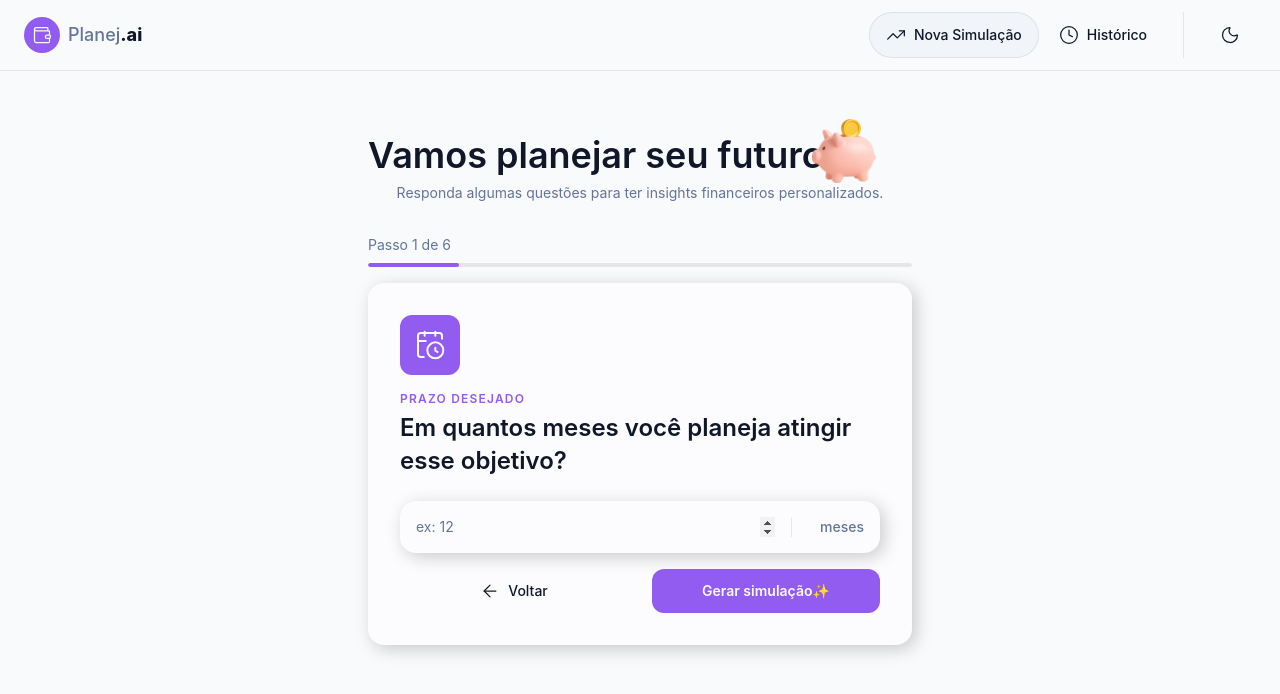
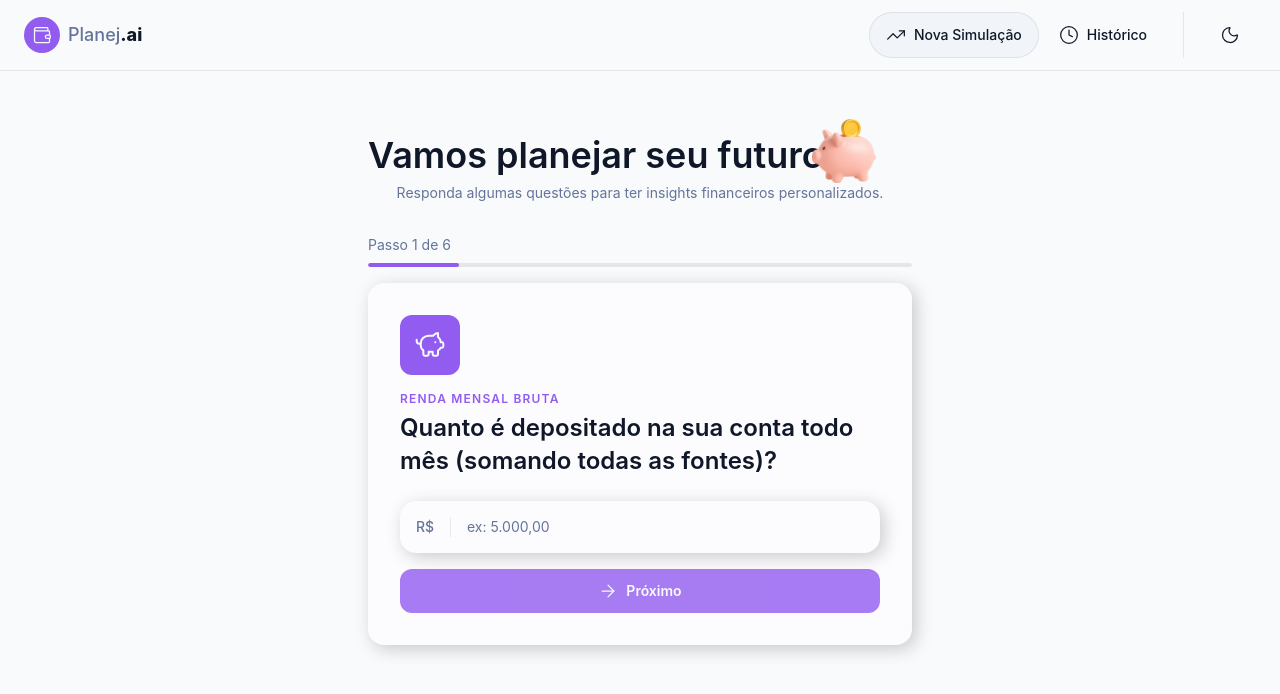
Before and after one commit to AlbericoJr/planejai, a React (Vite) app: page / in a window 1280 px wide. Shown: the top 694 px of the page. Built offline with nearby package versions, Linux system fonts and the light colour scheme.

Commit message:
Implementando a Navegação entre as Etapas do Formulário

```diff
--- a/src/components/features/Simulation/Form.tsx
+++ b/src/components/features/Simulation/Form.tsx
@@ -1,4 +1,4 @@
-// import { PiggyBank } from "lucide-react";
+import { useState } from "react";
 
 import { simulationFormSteps } from "@/data/simulation";
 
@@ -8,14 +8,35 @@
 
 export function SimulationForm() {
 
-  const currentStep = simulationFormSteps[5];
+  const [currentStepIndex, setCurrentStepIndex] = useState(0)
+  const totalSteps = simulationFormSteps.length
+  const currentStep = simulationFormSteps[currentStepIndex];
+
+  const handleNextStep = () => {
+    if (currentStepIndex + 1 > totalSteps - 1) {
+      return
+    }
+
+    setCurrentStepIndex((prev) => prev + 1)
+  }
+
+  const handlePreviousStep = () => {
+    if (currentStepIndex === 0) {
+      return
+    }
+
+    setCurrentStepIndex((prev) => prev - 1)
+  }
 
   return (
     <>
-      <StepProgress currentStep={1} totalSteps={6} />
+      <StepProgress currentStep={currentStepIndex + 1} totalSteps={totalSteps} />
       <FormStep
         key={currentStep.id}
         {...currentStep}
+        onBack={handlePreviousStep}
+        onNext={handleNextStep}
+        hideBackButton={currentStepIndex === 0}
       />
     </>
   )
--- a/src/components/features/Simulation/FormStep.tsx
+++ b/src/components/features/Simulation/FormStep.tsx
@@ -1,7 +1,8 @@
-import { ArrowLeft, ArrowRight, type LucideIcon } from 'lucide-react'
+import { ArrowLeft, ArrowRight, type LucideIcon } from "lucide-react"
+import { type SyntheticEvent,useState } from "react"
 
-import Button from '@/components/shared/Button'
-import { Input, type InputProps } from '@/components/shared/Input'
+import Button from "@/components/shared/Button"
+import { Input, type InputProps } from "@/components/shared/Input"
 
 
 export interface FormStepProps {
@@ -16,17 +17,43 @@
   }
 }
 
+interface ActionsButtonsProps {
+  onBack: () => void
+  onNext: () => void
+  hideBackButton?: boolean
+}
+
 export function FormStep({
   icon: Icon,
   title,
   question,
   inputProps,
   submitButtonProps,
-}: FormStepProps) {
+  hideBackButton,
+  onBack,
+  onNext,
+}: FormStepProps & ActionsButtonsProps) {
+  const [inputValue, setInputValue] = useState("")
+
+  const handleSubmit = (e: SyntheticEvent<HTMLFormElement>) => {
+    e.preventDefault()
+
+    if (!inputValue) {
+      return
+    }
+
+    onNext()
+  }
+
   return (
     <div className="bg-card rounded-2xl p-6 shadow-[4px_4px_18px_0px_rgba(0,0,0,0.2)] sm:p-8">
       <div className="bg-primary mb-4 flex h-15 w-15 items-center justify-center rounded-xl">
-        <Icon size={32} className="text-primary-foreground" />
+        <Icon
+          size={
+            32
+          }
+          className="text-primary-foreground"
+        />
       </div>
       <h2 className="text-primary mb-1 text-xs font-semibold tracking-widest uppercase">
         {title}
@@ -34,27 +61,63 @@
       <h3 className="text-foreground mb-6 text-xl leading-snug font-semibold sm:text-2xl">
         {question}
       </h3>
-      <form className="flex flex-col gap-4">
-        <Input {...inputProps} />
+      <form
+        onSubmit={
+          handleSubmit
+        }
+        className="flex flex-col gap-4"
+      >
+        <Input
+          {...inputProps}
+          value={
+            inputValue
+          }
+          onChange={(
+            e,
+          ) =>
+            setInputValue(
+              e
+                .target
+                .value,
+            )
+          }
+        />
 
         <div className="flex flex-col gap-3 sm:flex-row sm:gap-6">
+          {!hideBackButton && (
             <Button
               type="button"
+              onClick={
+                onBack
+              }
               variant="ghost"
-            icon={ArrowLeft}
+              icon={
+                ArrowLeft
+              }
               className="order-2 flex-1 justify-center rounded-xl py-3 sm:order-1"
             >
               Voltar
             </Button>
+          )}
 
           <Button
             type="submit"
             variant="primary"
-            icon={!submitButtonProps ? ArrowRight : undefined}
+            icon={
+              !submitButtonProps
+                ? ArrowRight
+                : undefined
+            }
+            disabled={
+              !inputValue
+            }
             className="order-1 flex-1 sm:order-2"
           >
-            {submitButtonProps?.label ?? 'Próximo'}
-            {submitButtonProps?.emojiIcon}
+            {submitButtonProps?.label ??
+              "Próximo"}
+            {
+              submitButtonProps?.emojiIcon
+            }
           </Button>
         </div>
       </form>
```
Lines whose indentation alone changed are shown as unchanged.
